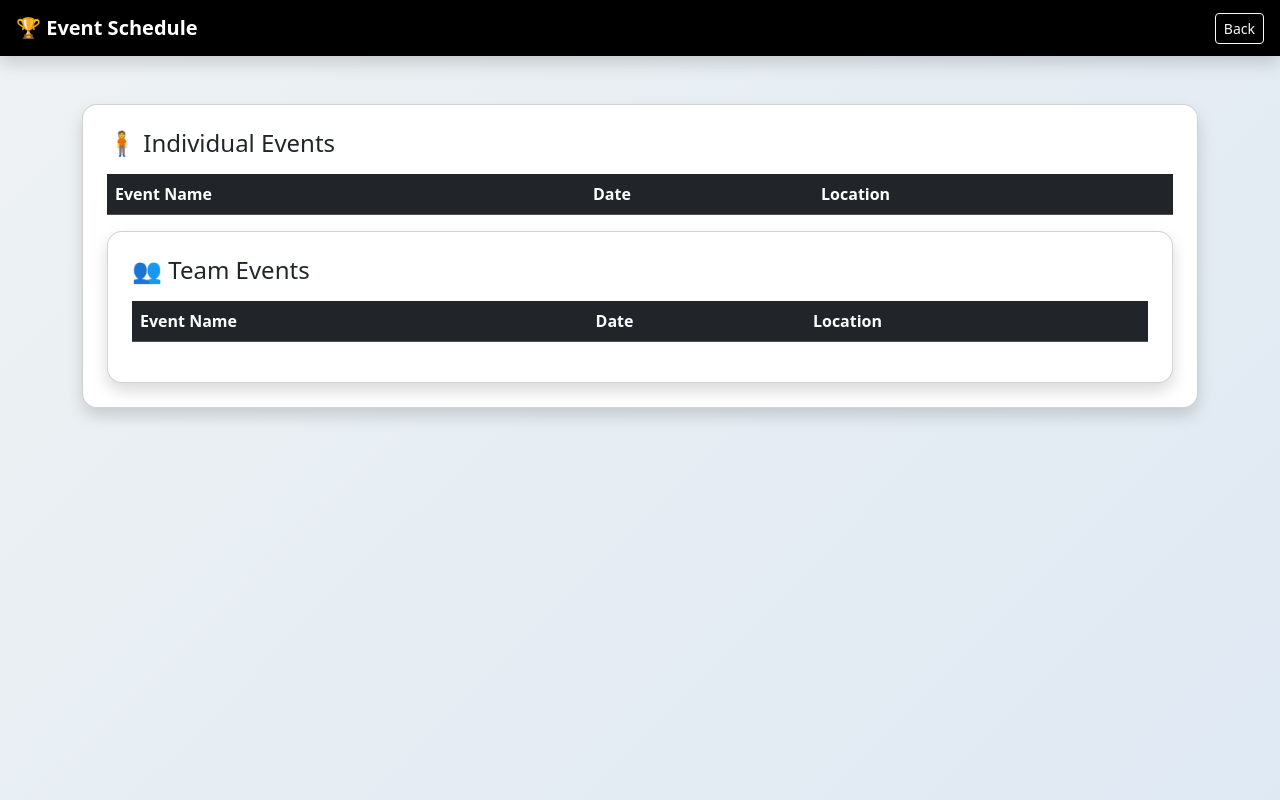
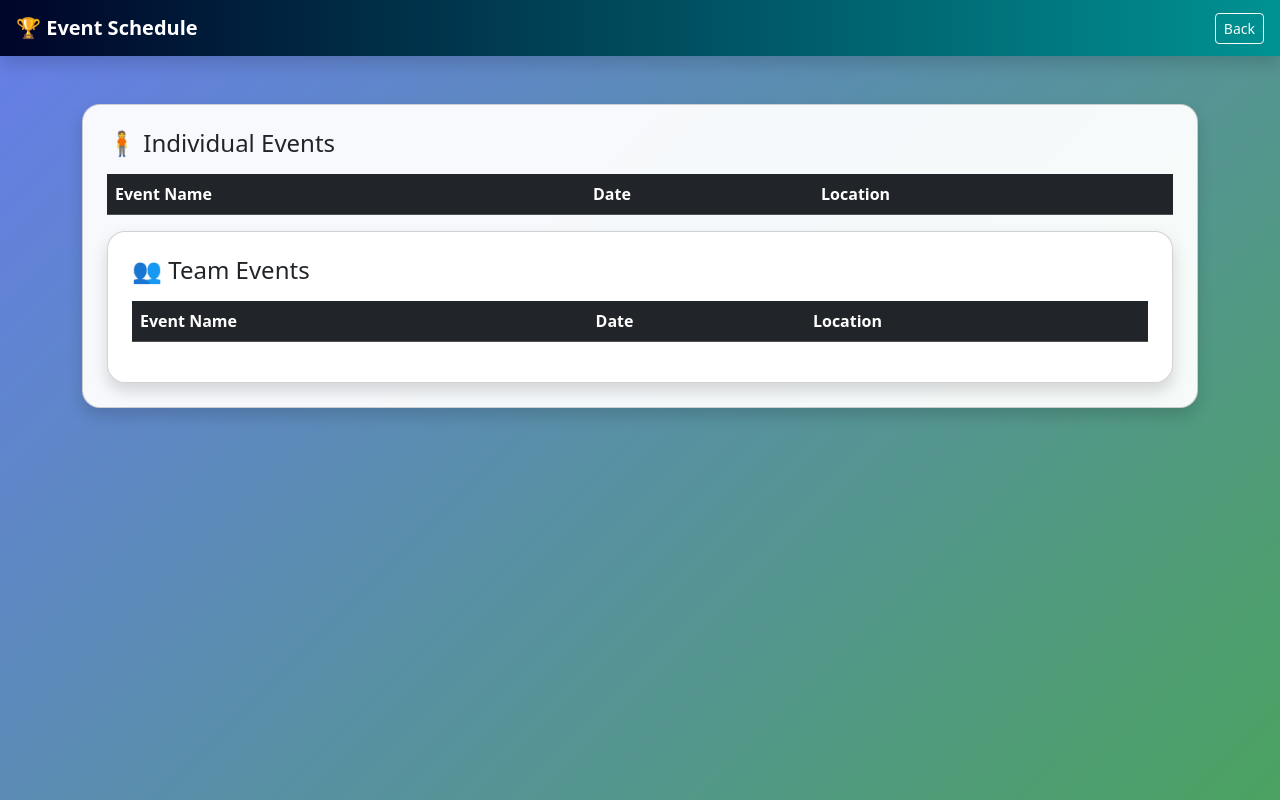
Before and after one commit to skzaid09/sports-portal-supabase, a Flask app: page /player/events in a window 1280 px wide. Run offline with Flask 3, Linux system fonts and the light colour scheme; data that the repository does not hold is empty.

Commit message:
update finished2

```diff
--- a/backend/templates/player/events.html
+++ b/backend/templates/player/events.html
@@ -11,18 +11,19 @@
 
 <style>
 
+
 body{
-background:linear-gradient(135deg,#eef2f3,#dfe9f3);
+background:linear-gradient(135deg,#667eea,#4ba261);
 min-height:100vh;
 }
 
 .navbar{
-background:#000;
+background:linear-gradient(to right,#000428,#009292);
 }
 
 .card{
-border-radius:15px;
-background:white;
+border-radius:18px;
+background:rgba(255,255,255,0.95);
 }
 
 @media (max-width:768px){
--- a/backend/templates/player/register.html
+++ b/backend/templates/player/register.html
@@ -10,13 +10,14 @@
 <style>
 
 body{
-background: linear-gradient(135deg,#eef2f3,#dfe9f3);
+background:linear-gradient(135deg,#741367,#163a1e);
 min-height:100vh;
 }
 
 .navbar{
-background:#000;
+background:linear-gradient(to right,#000428,#88241d);
 }
+
 
 .reg-card{
 border-radius:18px;
```
